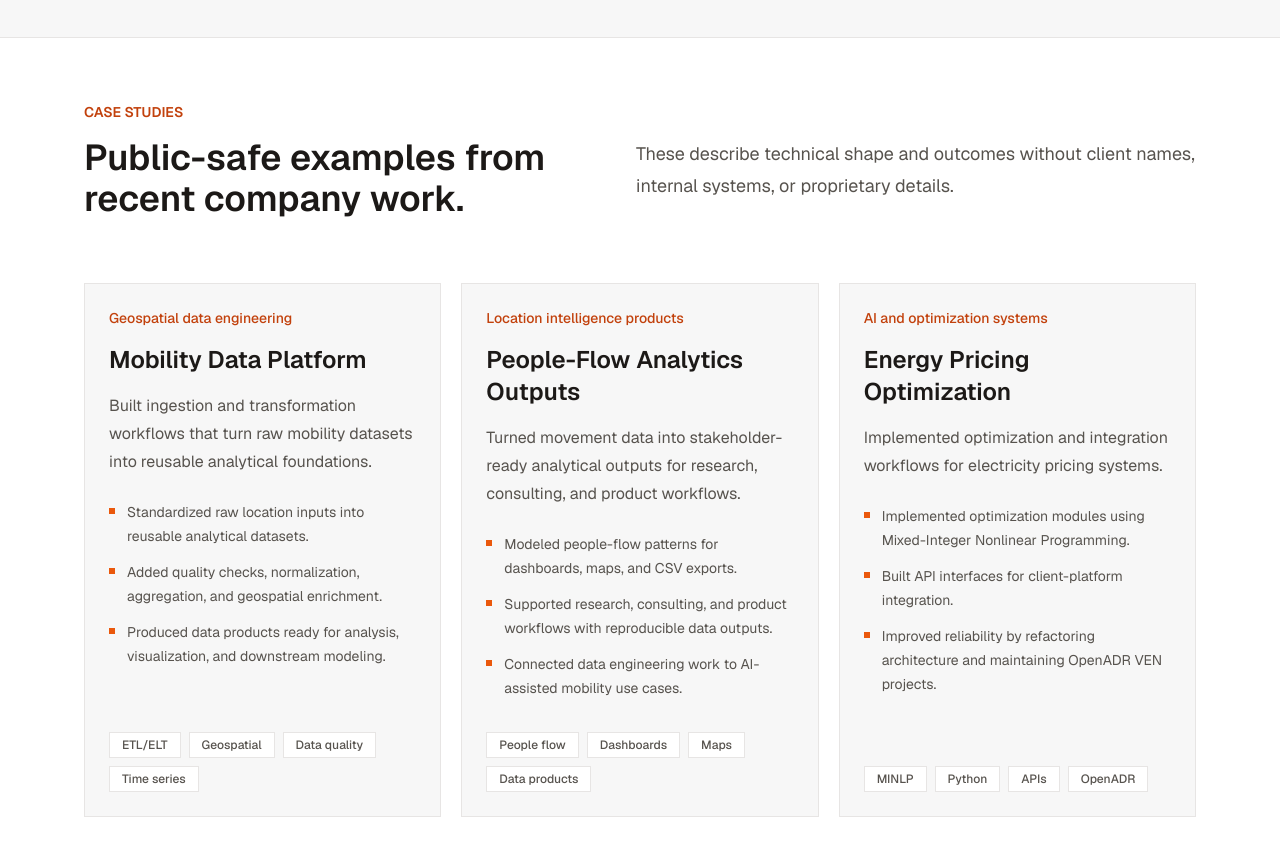
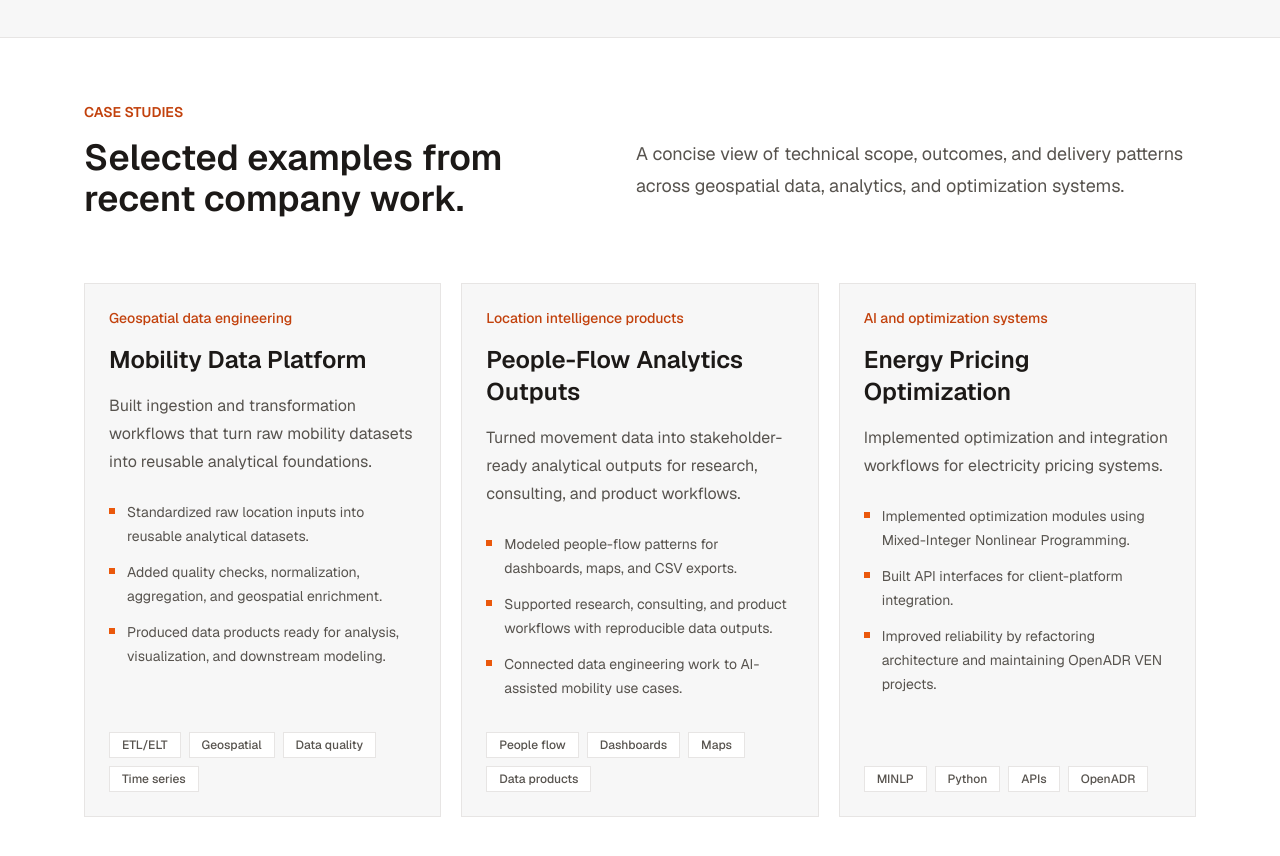
Before and after one commit to bikashsapkota/bikashsapkota.com, a Next.js app: page / in a window 1280 px wide. Shown: the part 4180-5036 px from the top of the page. Built offline with nearby package versions, Linux system fonts and the light colour scheme.

Commit message:
Polish case study section heading

```diff
--- a/src/app/page.tsx
+++ b/src/app/page.tsx
@@ -205,8 +205,8 @@ export default function Home() {
       <section id="work" className="border-b border-line bg-surface">
         <SectionHeader
           eyebrow="Case studies"
-          title="Public-safe examples from recent company work."
-          description="These describe technical shape and outcomes without client names, internal systems, or proprietary details."
+          title="Selected examples from recent company work."
+          description="A concise view of technical scope, outcomes, and delivery patterns across geospatial data, analytics, and optimization systems."
         />
         <div className="mx-auto grid max-w-6xl gap-5 px-5 pb-20 lg:grid-cols-3">
           {caseStudies.map((study) => (
```
